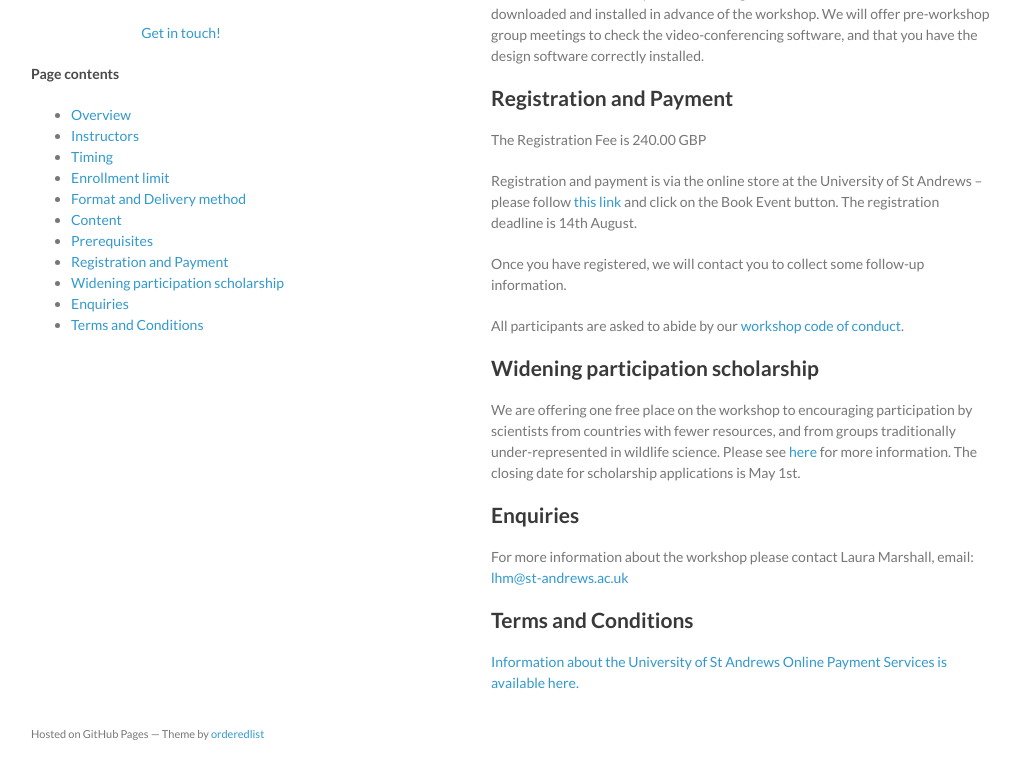
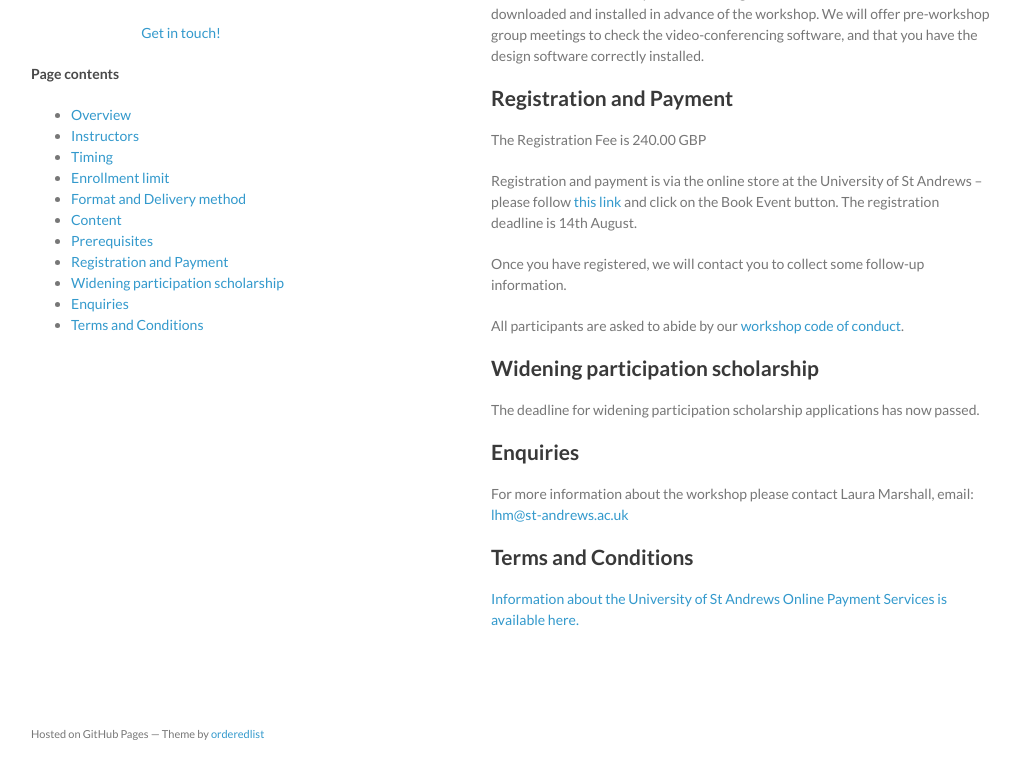
Before and after one commit to distanceworkshops/distanceworkshops.github.io, a Jekyll site: the page built from design-aug-2023.md, in a window 1280 px wide and 900 px high, scrolled down 1721 px, cut to the strip 137-900 px from the top of the window. Shown: the whole strip, without its empty margins (129-1149 px from the left). Built offline with Jekyll 4.4.1, drawn with Linux system fonts in a browser that asks for light colours.

Commit message:
Update design-aug-2023.md
Widening participation scholarship deadline passed.

```diff
--- a/design-aug-2023.md
+++ b/design-aug-2023.md
@@ -62,7 +62,9 @@
 
 ## Widening participation scholarship
 
-We are offering one free place on the workshop to encouraging participation by scientists from countries with fewer resources, and from groups traditionally under-represented in wildlife science.  Please see [here](widening-participation) for more information.  The closing date for scholarship applications is May 1st.
+<!-- We are offering one free place on the workshop to encouraging participation by scientists from countries with fewer resources, and from groups traditionally under-represented in wildlife science.  Please see [here](widening-participation) for more information.   The closing date for scholarship applications is May 1st.-->
+
+The deadline for widening participation scholarship applications has now passed.
 
 ## Enquiries
 
```
